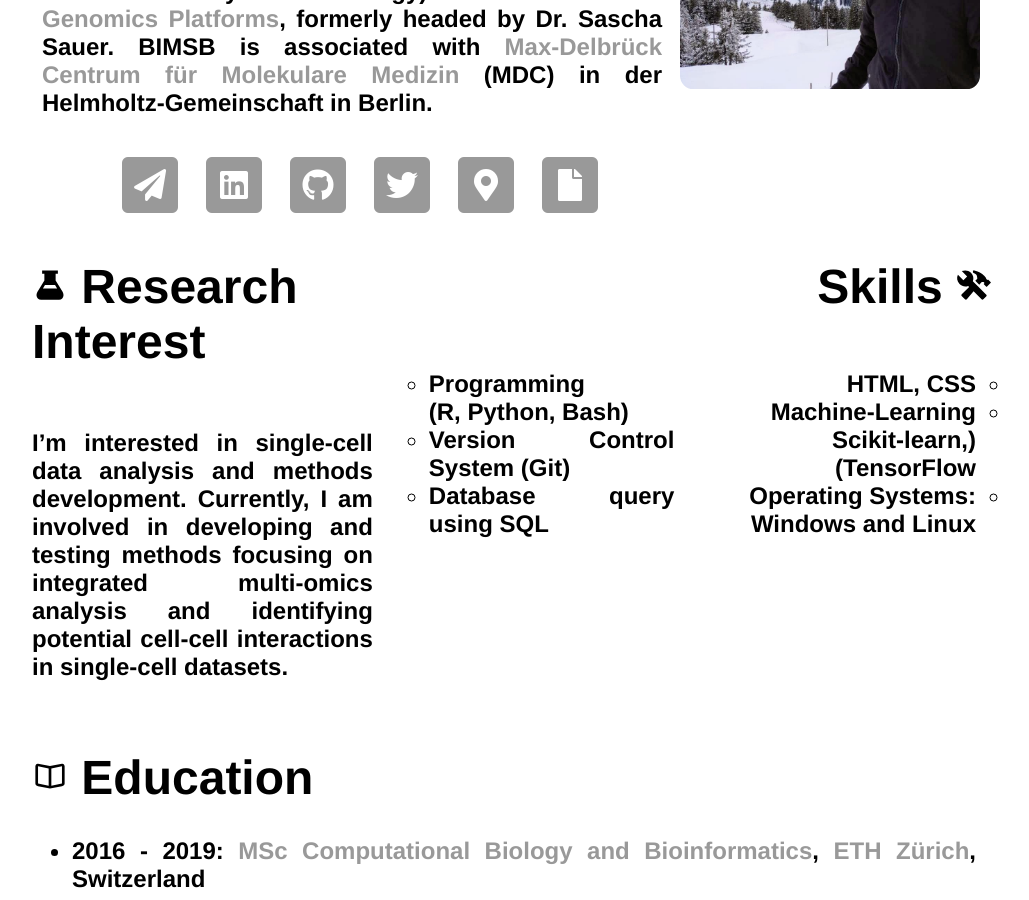
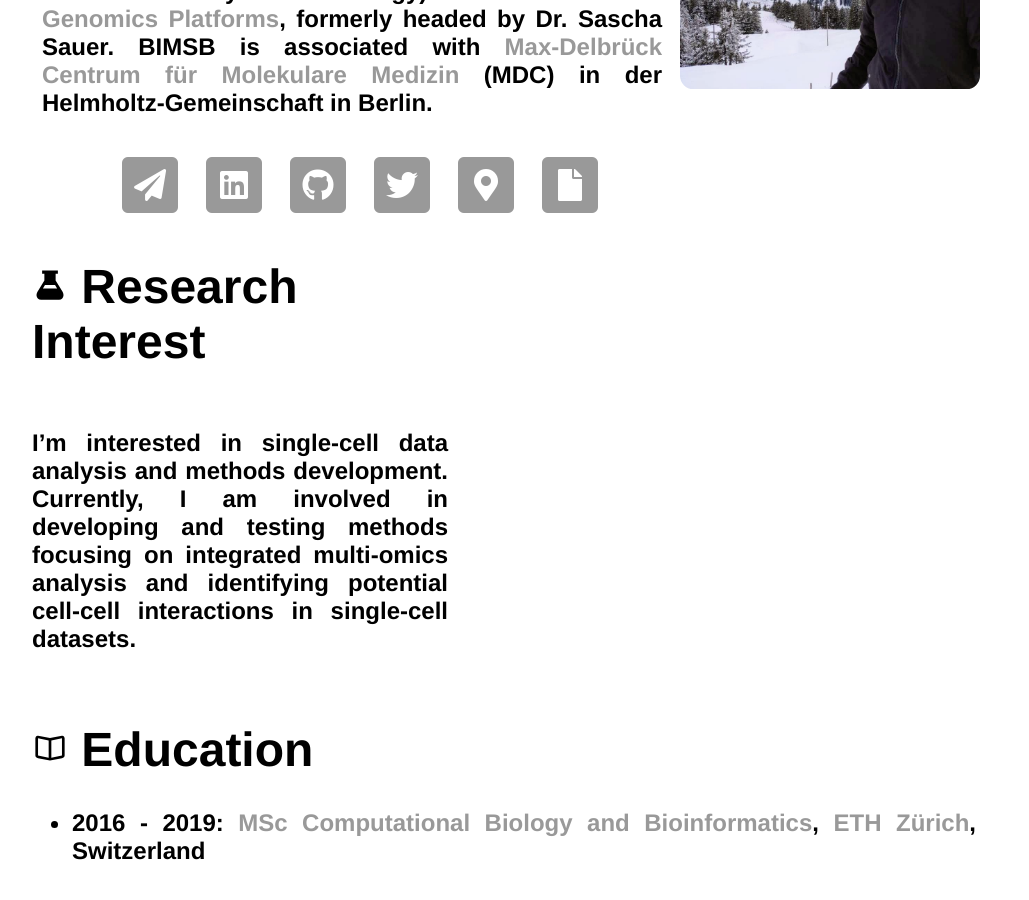
Before and after one commit to saisomesh2594/saisomesh2594.github.io, a Jekyll site: the page built from index.html, in a window 1280 px wide and 900 px high, scrolled down 411 px. Shown: the whole window, without its empty margins (128-1157 px from the left). Built offline with Jekyll 4.4.1, drawn with Linux system fonts in a browser that asks for light colours.

Commit message:
remove skills and other

```diff
--- a/index.html
+++ b/index.html
@@ -82,7 +82,7 @@ title: Somesh Sai, Just Another Bioinformatician
 			<blockquote class="twitter-tweet tw-align-right" data-lang="en" data-dnt="true" data-theme="light"><p lang="en" dir="ltr">Honest acknowledgement <a href="https://t.co/pY0fCVIsld">https://t.co/pY0fCVIsld</a> <a href="https://t.co/doHXfGcaJW">pic.twitter.com/doHXfGcaJW</a></p>&mdash; PHD Comics (@PHDcomics) <a href="https://twitter.com/PHDcomics/status/969295517569003521?ref_src=twsrc%5Etfw">March 1, 2018</a></blockquote> <script async src="https://platform.twitter.com/widgets.js" charset="utf-8"></script>
 		</div>-->
 
-		<div id="twitter">
+		<!--<div id="twitter">
 			<h1 align="right">Skills <ion-icon name="construct"></ion-icon></h1>
 
 
@@ -104,7 +104,7 @@ title: Somesh Sai, Just Another Bioinformatician
 				</ul>
 				</article></h2>
 			</div>
-		</div>
+		</div>-->
 		<div style="clear:both"></div>
 	</div>
 	<div id="main-container">
```
